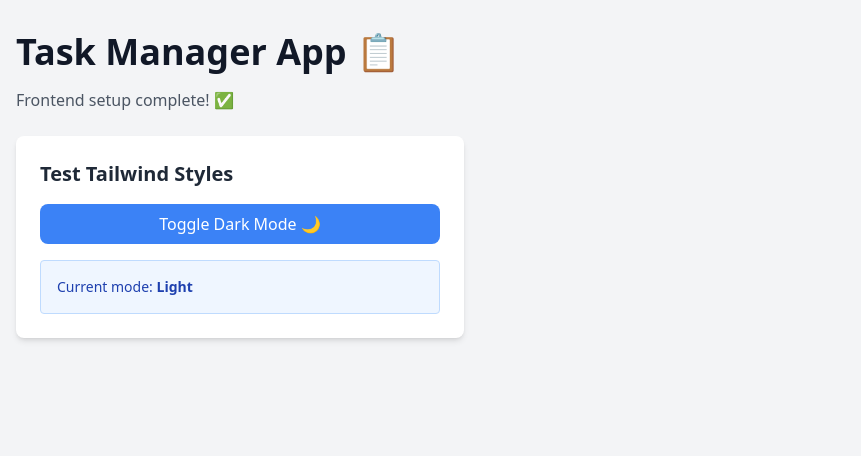
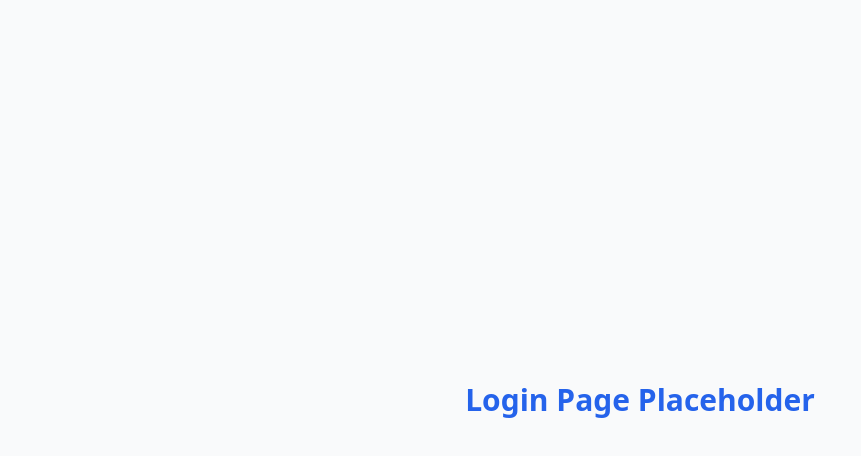
Before and after one commit to CourageAyim/task-manager-app, a Vue app in the folder client/: page /login in a window 1280 px wide. Shown: the top 456 px of the page, without its empty margins (0-861 px from the left). Built offline with nearby package versions, Linux system fonts and the light colour scheme.

Commit message:
set up the Vue Route

```diff
--- a/client/src/App.vue
+++ b/client/src/App.vue
@@ -1,51 +1,9 @@
+<script setup>
+</script>
+
 <template>
-  <div class="min-h-screen bg-gray-100 dark:bg-gray-900 transition-colors duration-200">
-    <div class="container mx-auto px-4 py-8">
-      <h1 class="text-4xl font-bold text-gray-900 dark:text-white mb-4">
-        Task Manager App 📋
-      </h1>
-      <p class="text-gray-600 dark:text-gray-300 mb-6">
-        Frontend setup complete! ✅
-      </p>
-
-      <div class="bg-white dark:bg-gray-800 rounded-lg shadow-md p-6 max-w-md">
-        <h2 class="text-xl font-semibold text-gray-800 dark:text-gray-200 mb-4">
-          Test Tailwind Styles
-        </h2>
-
-        <button
-          @click="toggleDark"
-          class="w-full px-4 py-2 bg-blue-500 text-white rounded-lg hover:bg-blue-600 transition-colors"
-        >
-          Toggle Dark Mode 🌙
-        </button>
-
-        <div class="mt-4 p-4 bg-blue-50 dark:bg-blue-900/20 rounded border border-blue-200 dark:border-blue-800">
-          <p class="text-sm text-blue-800 dark:text-blue-200">
-            Current mode: <span class="font-bold">{{ isDark ? 'Dark' : 'Light' }}</span>
-          </p>
-        </div>
-      </div>
-    </div>
-  </div>
+  <router-view />
 </template>
 
-<script>
-export default {
-  data() {
-    return {
-      isDark: false
-    }
-  },
-  methods: {
-    toggleDark() {
-      this.isDark = !this.isDark
-      document.documentElement.classList.toggle('dark')
-    }
-  },
-  mounted() {
-    // Check if dark mode was previously set
-    this.isDark = document.documentElement.classList.contains('dark')
-  }
-}
-</script>
+<style scoped>
+</style>
--- a/client/src/main.js
+++ b/client/src/main.js
@@ -1,5 +1,8 @@
 import { createApp } from 'vue'
 import './style.css'
 import App from './App.vue'
+import router from './router'
 
-createApp(App).mount('#app')
+createApp(App)
+  .use(router)
+  .mount('#app')
--- /dev/null
+++ b/client/src/router/index.js
@@ -0,0 +1,35 @@
+import { createRouter, createWebHistory } from 'vue-router'
+import LoginView from '../views/LoginView.vue'
+// import RegisterView from '../views/RegisterView.vue'
+// import DashboardView from '../views/DashboardView.vue'
+
+const routes = [
+  {
+    path: '/',
+    redirect: '/login'
+  },
+  {
+    path: '/login',
+    name: 'Login',
+    component: LoginView
+  },
+//   {
+//     path: '/register',
+//     name: 'Register',
+//     component: RegisterView
+//   },
+//   {
+//     path: '/dashboard',
+//     name: 'Dashboard',
+//     component: DashboardView,
+//     // Future step: meta: { requiresAuth: true }
+//   }
+]
+
+const router = createRouter({
+  history: createWebHistory(import.meta.env.BASE_URL),
+  routes,
+})
+
+
+export default router
--- /dev/null
+++ b/client/src/views/LoginView.vue
@@ -0,0 +1,8 @@
+<template>
+  <div class="flex justify-center items-center min-h-screen bg-gray-50 dark:bg-gray-800">
+    <h1 class="text-3xl font-bold text-blue-600 dark:text-blue-400">Login Page Placeholder</h1>
+  </div>
+</template>
+
+<script setup>
+</script>
```
Also changed, not shown: client/src/views/DashboardView.vue (added), client/src/views/RegisterView.vue (added).
